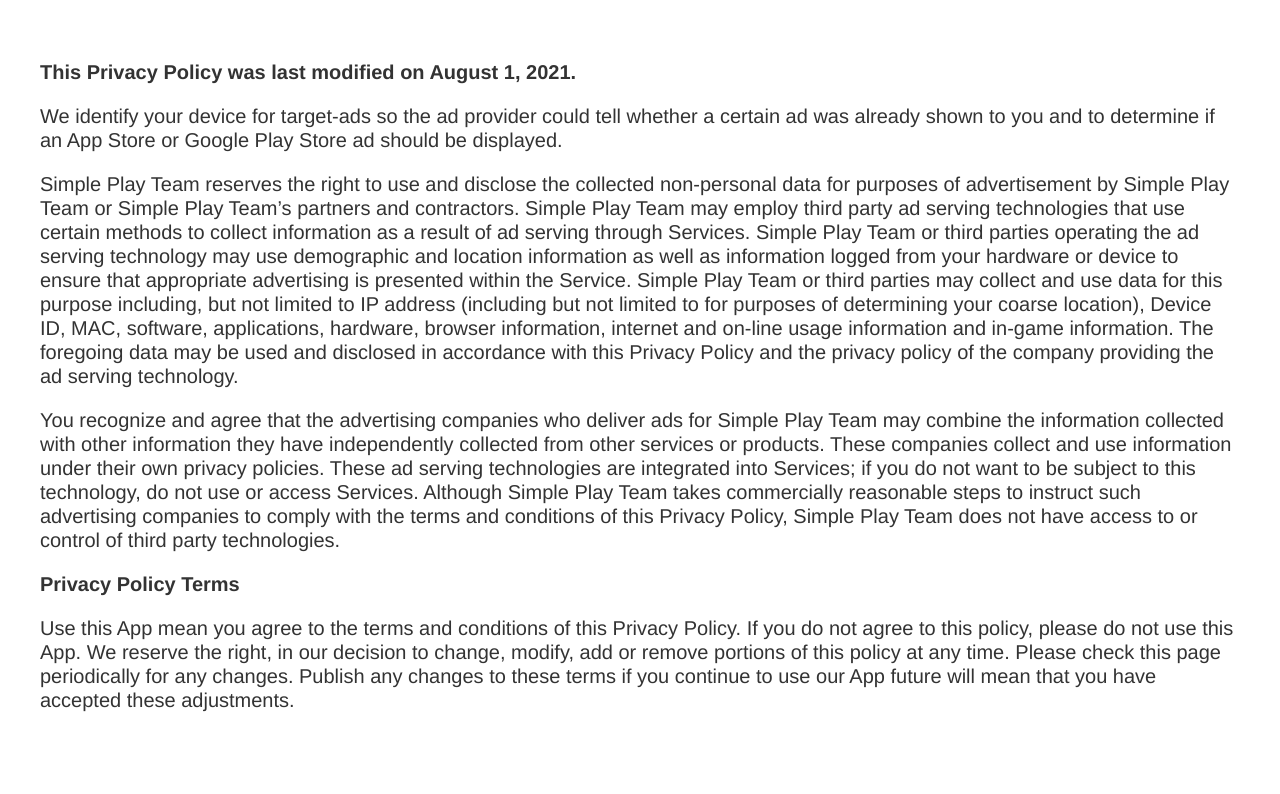
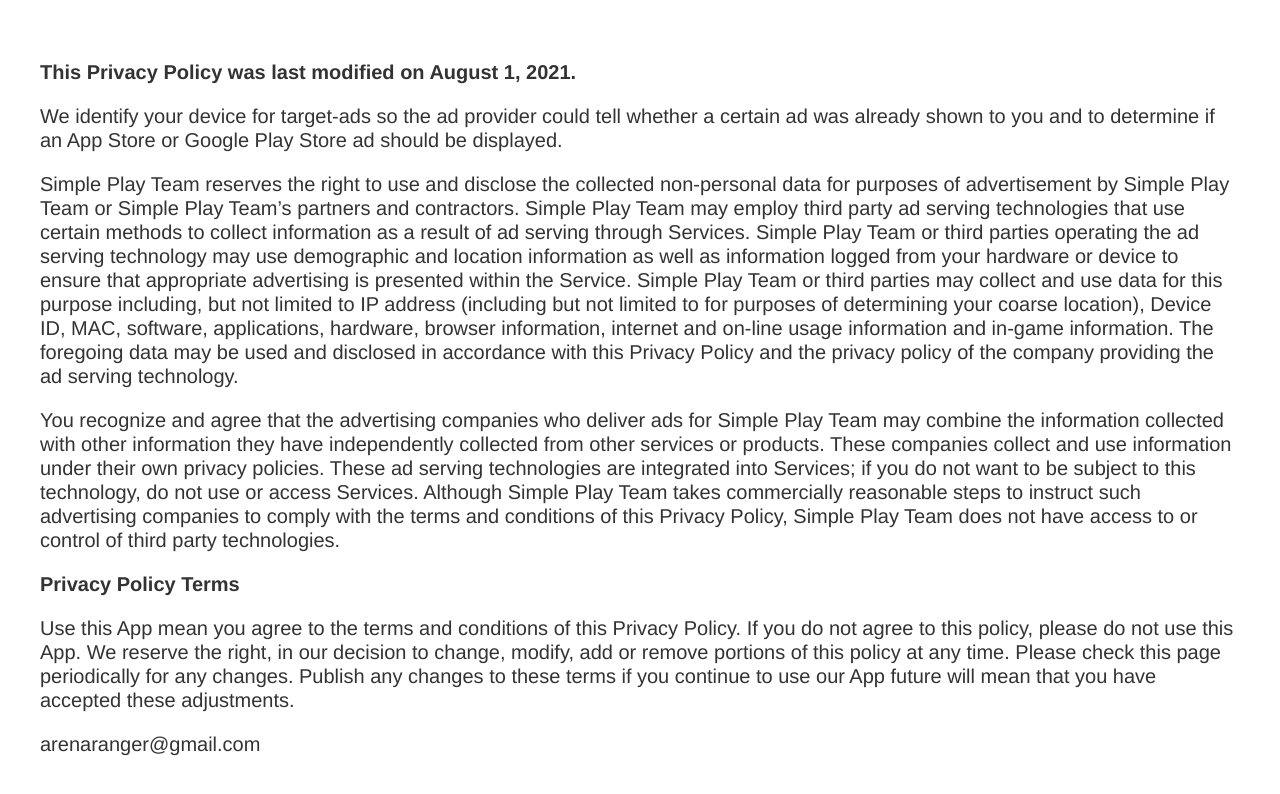
Before and after one commit to arenaranger/arenaranger.github.io, a plain HTML site: page privacy.html in a window 1280 px wide. Drawn offline with Linux system fonts and the light colour scheme.

Commit message:
Update privacy.html

```diff
--- a/privacy.html
+++ b/privacy.html
@@ -16,5 +16,6 @@
 <p>You recognize and agree that the advertising companies who deliver ads for Simple Play Team may combine the information collected with other information they have independently collected from other services or products. These companies collect and use information under their own privacy policies. These ad serving technologies are integrated into Services; if you do not want to be subject to this technology, do not use or access Services. Although Simple Play Team takes commercially reasonable steps to instruct such advertising companies to comply with the terms and conditions of this Privacy Policy, Simple Play Team does not have access to or control of third party technologies.</p>
 <p><strong>Privacy Policy Terms </strong></p>
 <p>Use this App mean you agree to the terms and conditions of this Privacy Policy. If you do not agree to this policy, please do not use this App. We reserve the right, in our decision to change, modify, add or remove portions of this policy at any time. Please check this page periodically for any changes. Publish any changes to these terms if you continue to use our App future will mean that you have accepted these adjustments.</p>
+<p>arenaranger@gmail.com</p>
 </div>
 </body></html>
```
